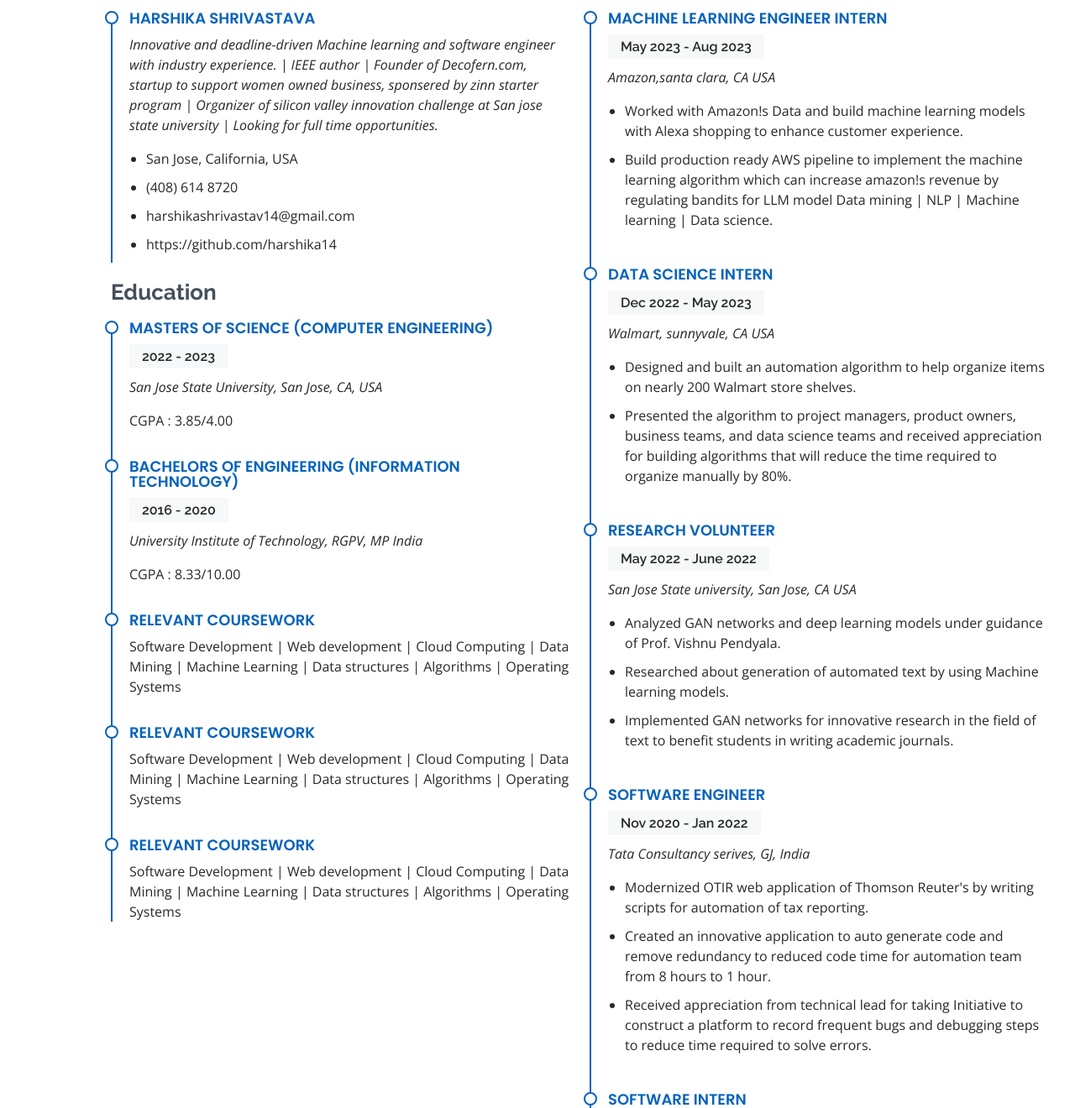
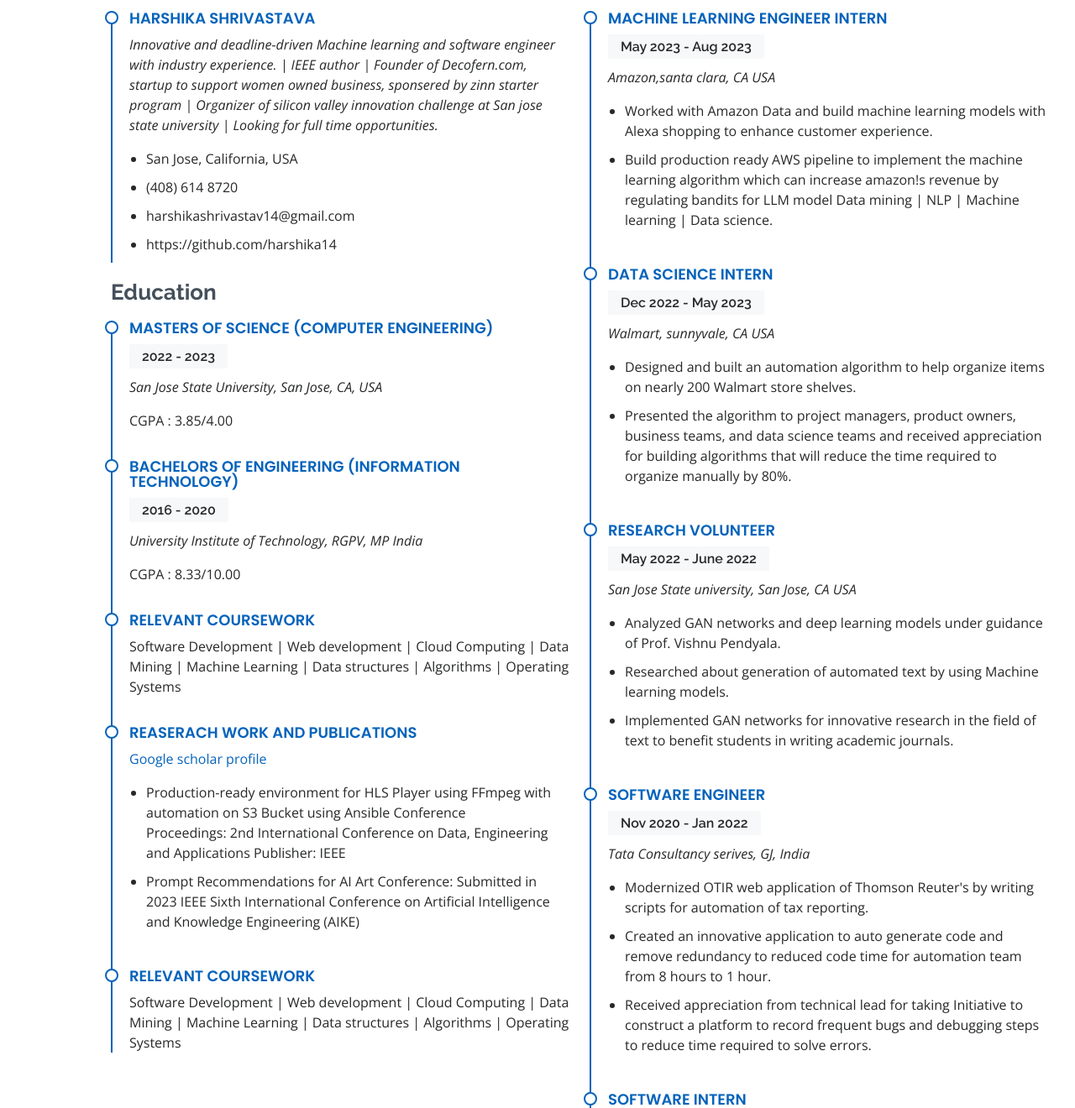
Before and after one commit to nisha-sjsu/nisha-sjsu.github.io, a plain HTML site: page index.html in a window 1280 px wide. Shown: the part 2160-3480 px from the top of the page at 84% size. Drawn offline with nearby package versions, Linux system fonts and the light colour scheme.

Commit message:
Update index.html

```diff
--- a/index.html
+++ b/index.html
@@ -257,8 +257,16 @@
             <p> Software Development | Web development | Cloud Computing | Data Mining | Machine Learning | Data structures | Algorithms | Operating Systems </p>
           </div>
             <div class="resume-item">
-            <h4>Relevant Coursework</h4>
-            <p> Software Development | Web development | Cloud Computing | Data Mining | Machine Learning | Data structures | Algorithms | Operating Systems </p>
+            <h4>Reaserach work and Publications</h4>
+            <p> <a href="https://scholar.google.com/citations?user=u_HYWa0AAAAJ&hl=en"> Google scholar profile </a>
+              <ul>
+              <li> Production-ready environment for HLS Player using FFmpeg with automation on S3 Bucket using Ansible
+               Conference Proceedings: 2nd International Conference on Data, Engineering and Applications
+                Publisher: IEEE	</li>
+
+              <li>Prompt Recommendations for AI Art
+           Conference: Submitted in 2023 IEEE Sixth International Conference on Artificial Intelligence and Knowledge Engineering (AIKE)</li>
+            </ul> </p>
           </div>
             <div class="resume-item">
             <h4>Relevant Coursework</h4>
@@ -272,7 +280,7 @@
               <h5> May 2023 - Aug 2023</h5>
               <p><em>Amazon,santa clara, CA USA</em></p>
               <ul>
-                <li>Worked with Amazon!s Data and build machine learning models with Alexa shopping to enhance
+                <li>Worked with Amazon Data and build machine learning models with Alexa shopping to enhance
                         customer experience.</li>
                 <li> Build production ready AWS pipeline to implement the machine learning algorithm which can
                      increase amazon!s revenue by regulating bandits for LLM model Data mining | NLP | Machine
```
